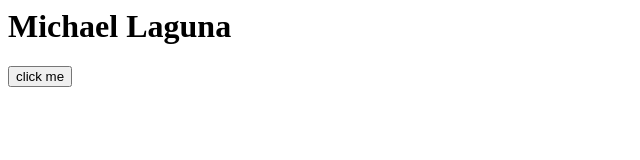
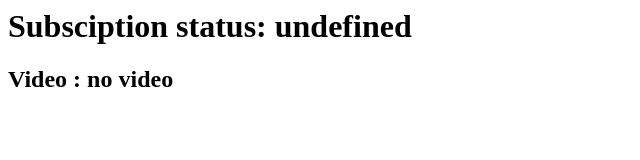
Before and after one commit to Michaelag32/Java-crash-course, a plain HTML site: page index.html in a window 1280 px wide. Shown: the whole page, without its empty margins (0-640 px from the left). Drawn offline with Linux system fonts and the light colour scheme.

Commit message:
finished promieses

```diff
--- a/app.js
+++ b/app.js
@@ -1,132 +1,56 @@
-/*function convertCelsiusToFahrenheit (celsius) {
-    let fahrenheit = celsius * 1.8 + 32
-    return fahrenheit
+//console.log (fetch ("https://jsonplaceholder.typicode.com/users/1"))
+
+const emailRef = document.querySelector(".email");
+
+
+//fetch ("https://jsonplaceholder.typicode.com/users/1").then
+//(response => {
+ //   console.log (response.json())
+ //   return response.json()
+//})
+
+//async function main() {
+//    const response = await fetch ("https://jsonplaceholder.typicode.com/users/1")
+//    const data = await response.json()
+ //    console.log (data)
+ //   emailRef.innerHTML = data.email
+//}
+
+//main();
+const statusRef = document.querySelector('.status')
+const videoRef = document.querySelector('.video')
+
+function subscriptionStatus() {
+    return new Promise((resolve, reject) => {
+        setTimeout(() => {
+            resolve('undefined');
+        }, 2000);
+     });
 }
 
-console.log(convertCelsiusToFahrenheit (0))*/
 
-
-/*for (let i=1; i<=20; i++) {
-
-if (i % 3 === 0) {
-    console.log(`${i} --> Frontend`)
+function getvideo (subscriptionStatus) {
+    return new Promise ((resolve, reject) => {
+        if (subscriptionStatus === 'FREE')
+        resolve ('show trailer')
+        else if (subscriptionStatus === 'VIP')
+        resolve ('show video')
+        else {
+            reject ('no video')
+        }
+    })
 }
 
-if (i % 5 === 0)
-console.log(`${i} --> Simplified`)
-
-else {
-    console.log('Frontend Simplified ')*/
-
-
-/*const convertCelsiusToFahrenheit = (celsius) => {
-    return celsius * 1.8 + 32
-
+async function main() {
+    const status = await subscriptionStatus();
+    statusRef.innerHTML = status;
+    try {
+        console.log(await getvideo(status))
+    }
+    catch (e) {
+        console.log (e)
+        videoRef.innerHTML = e;
+    }
 }
 
-console.log(convertCelsiusToFahrenheit (0))*/
-
-/* let arr = [20,30,40,50,100]
-
-let newArr = arr.filter ((element) => {
-console.log(element)
-if (element < 50) {
-
-    return true;
-}
-})
-
-console.log(newArr) */
-
-
-/*let grades = ['A+', 'A', 'FAIL']
-
-let goodgrades = grades.filter ((element) => {
-    console.log (element)
-    if (element !== 'FAIL') {
-        return true
-    }
-})
-
-console.log (goodgrades) -----> Checkedddddd*/
-
-/*let grades = ['A+', 'A', 'FAIL']
-
-let goodgrades = []
-
-for(let i = 0; i < grades.length; i++) {
-    if (grades[i] !== 'FAIL')
-    goodgrades.push(grades [i])
-}
-console.log (goodgrades) -------> checkedddddd*/
-
-/*let dollars = [1, 5, 10, 3]
-
-let cents = dollars.map (dollars => dollars * 100)
-
-console.log (cents) ---------- short version checkeddddd */
-
-
-/* let dollars = [0 , 10, 20]
-
-let cents = dollars.map ((element) => {
-    console.log (element)
-    return element * 100
-})
-
-console.log (cents) --------------> long version checked */
-
-/* let dollars = [0, 10, 20]
-
-let cents = []
-
-for (let i = 0; i < dollars.length; i++ ) {
-    cents.push (dollars[i] * 100)
-}
-
-console.log (cents) ----------- HOW TO MAP W/OUT USING MAP METHOD */
-
-
-/*let users = [
-    {
-        username : "michael",
-        email : "mikelagg32@gmail.com",
-        password: 'Michael123',
-        subscriptionStatus: 'Vip',
-        discordId: 'michael001',
-        lessonsCompleted: [0, 1]
-    }
-]
-
-
-
-function register (name, email, password,
-    subscriptionStatus, discordId, lessonsCompleted) {
-        let user = {
-            username: name,
-            email: email,
-            password: password,
-            subscriptionStatus: subscriptionStatus,
-            discordId: discordId,
-            lessonsCompleted: lessonsCompleted
-        }
-        users.push (user);
-}
-
-register ('michael', 'mikelagg32@gmail.com', 'Michael123', 'Vip', 'michael001', [0, 1])
-
-console.log (users)*/
-
-//First way of accessing an element
-
-console.log(document.querySelector ('#title')) ;
-
-//Second way of accessing an element
-
-console.log(document.getElementById('title'));
-
-
-
-function changeTitleToRed () {
-    document.querySelector('h1').style.color = 'red'
-}
+main ();
--- a/index.html
+++ b/index.html
@@ -7,7 +7,7 @@
     <script src="app.js" defer></script>
 </head>
 <body>
-    <h1 id="title">Michael Laguna</h1>
-    <button onclick="changeTitleToRed()">click me</button>
+<h1>Subsciption status: <span class="status"></span></h1>
+<h2>Video : <span class="video"></span></h2>
 </body>
 </html>
```
